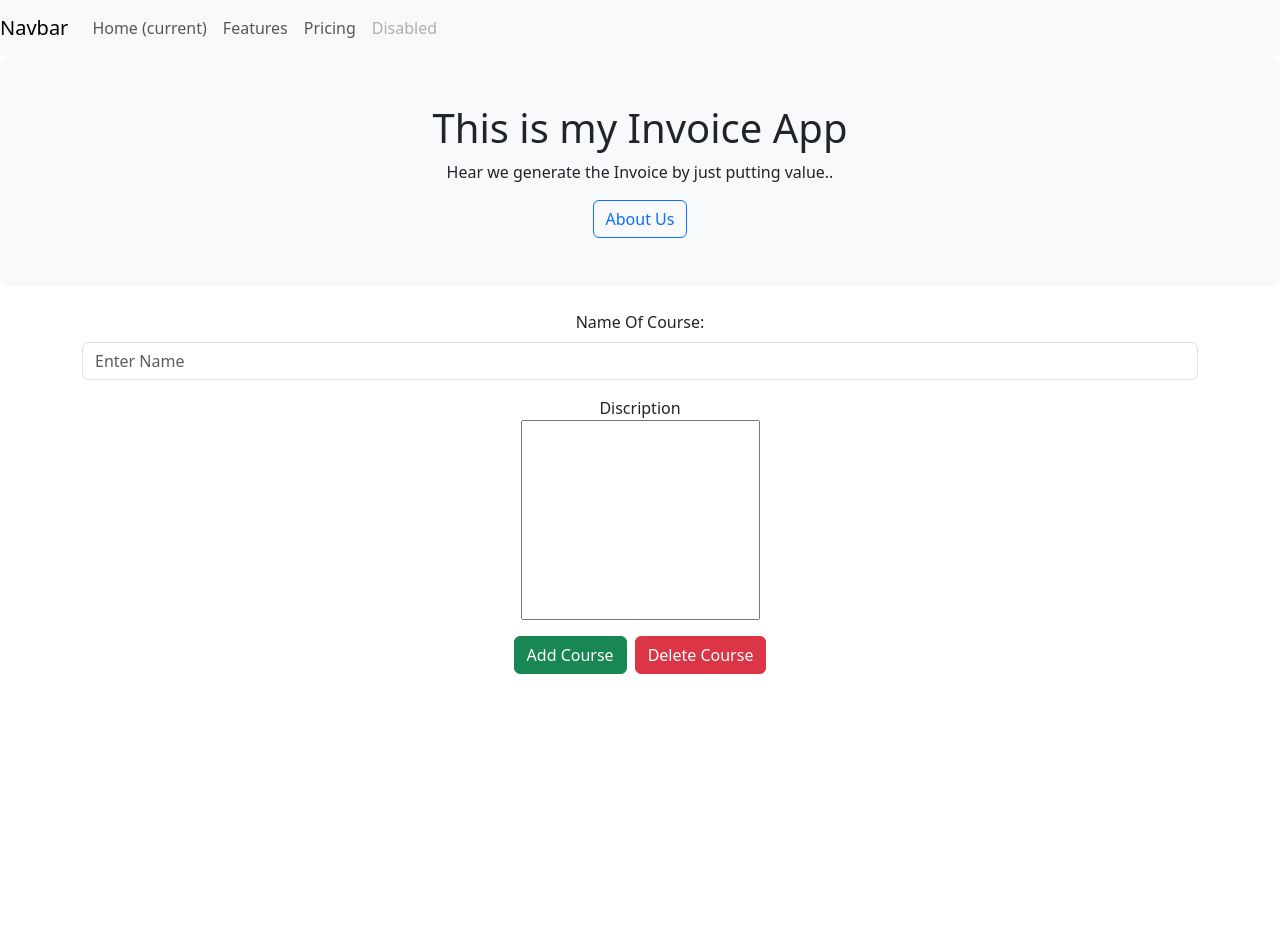
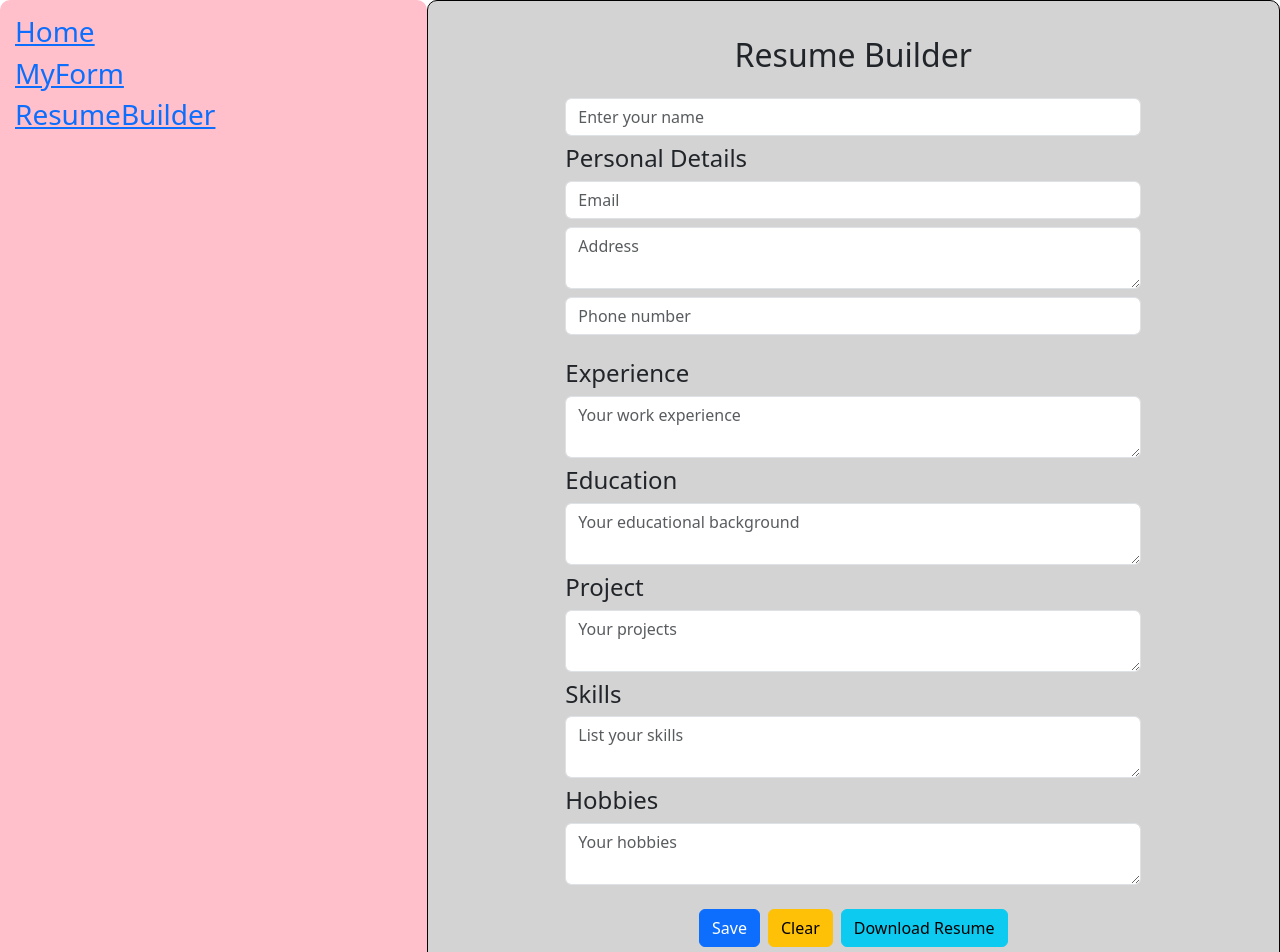
Before and after one commit to guptajirimi/clusterProj, a React (Create React App) app in the folder invoice-frontend/: page /ResumeBuilder in a window 1280 px wide. Shown: the top 952 px of the page. Before the commit the page ends 800 px from the top, so only its background shows below. Built offline with nearby package versions, Linux system fonts and the light colour scheme.

Commit message:
Added ResumeBuilder and layout updates

```diff
--- a/invoice-frontend/src/App.js
+++ b/invoice-frontend/src/App.js
@@ -1,15 +1,33 @@
 import './App.css';
 import Home from "./components/Home";
-import NavBar from './components/NavBar';
 import MyForm from './components/MyForm';
+import ResumeBuilder from './components/ResumeBuilder';
+import { BrowserRouter as Router, Routes, Route, Link } from 'react-router-dom';
+import { Container, Row, Col } from 'reactstrap';
 
 function App() {
   return (
-	<div>
-		<NavBar/>
-	     <Home/>
-		 <MyForm/>
-	   </div>
+    <Router>
+      <Container fluid>
+        <Row>
+
+          <Col md="4" style={{ backgroundColor: 'pink', borderRadius: '10px', padding: '15px' }}>
+            <h3><Link to="/">Home</Link></h3>
+            <h3><Link to="/MyForm">MyForm</Link></h3>
+            <h3><Link to="/ResumeBuilder">ResumeBuilder</Link></h3>
+          </Col>
+
+
+          <Col md="8" style={{ backgroundColor: 'lightgrey', border: '1px solid black', borderRadius: '10px', padding: '15px' }}>
+            <Routes>
+              <Route path="/" element={<Home />} />
+              <Route path="/MyForm" element={<MyForm />} />
+              <Route path="/ResumeBuilder" element={<ResumeBuilder />} />
+            </Routes>
+          </Col>
+        </Row>
+      </Container>
+    </Router>
   );
 }
 
--- /dev/null
+++ b/invoice-frontend/src/components/ResumeBuilder.js
@@ -0,0 +1,88 @@
+import React, { useState } from "react";
+import { ToastContainer,toast } from "react-toastify";
+import { Button, Container, Input } from "reactstrap";
+
+function ResumeBuilder() {
+    const [resume,setResume]=useState({
+         name:"",
+        email:"",
+        address:"",
+        phoneNo:"",
+        experience:"",
+        education:"",
+        project:"",
+        hobbies:"",
+        skills:""
+    });
+
+
+    const clearPage=()=>{
+        setResume({ name:"",
+        email:"",
+        address:"",
+        phoneNo:"",
+        experience:"",
+        education:"",
+        project:"",
+        hobbies:"",
+        skills:""});
+    }
+    const Downlode=()=>
+    {
+
+    }
+    const save=()=>
+    {
+        toast.success("Saved Susseccefully");
+    }
+
+  return (
+    <Container style={{ maxWidth: "600px", marginTop: "20px" }}>
+        <ToastContainer/>
+
+      <h2 className="text-center mb-4">Resume Builder</h2>
+
+      <Input type="text" placeholder="Enter your name" className="mb-2"  value={resume.name} />
+
+      <h4>Personal Details</h4>
+      <Input type="email" placeholder="Email" className="mb-2" value={resume.email} />
+      <Input type="textarea" placeholder="Address" className="mb-2"  value={resume.address}/>
+      <Input type="text" placeholder="Phone number" className="mb-4" value={resume.phoneNo}/>
+
+      <h4>Experience</h4>
+      <Input
+        type="textarea"
+        placeholder="Your work experience"
+        className="mb-2" value={resume.experience}
+      />
+
+      <h4>Education</h4>
+      <Input
+        type="textarea"
+        placeholder="Your educational background"
+        className="mb-2" value={resume.education}
+      />
+
+      <h4>Project</h4>
+      <Input type="textarea" placeholder="Your projects" className="mb-2" value={resume.project}/>
+
+      <h4>Skills</h4>
+      <Input type="textarea" placeholder="List your skills" className="mb-2" value={resume.skills} />
+
+      <h4>Hobbies</h4>
+      <Input type="textarea" placeholder="Your hobbies" className="mb-4" value={resume.hobbies}/>
+
+      <div className="text-center">
+        <Button color="primary" className="me-2" onClick={save}>
+          Save
+        </Button>
+        <Button color="warning" className="me-2" onClick={clearPage}>
+          Clear
+        </Button>
+        <Button color="info" onClick={Downlode}>Download Resume</Button>
+      </div>
+    </Container>
+  );
+}
+
+export default ResumeBuilder;
```
Also changed, not shown: invoice-frontend/package.json (+4 -3 lines), invoice-frontend/src/components/Invoice.js (added), 1 other file (tests, documents, lock files or other folders).
